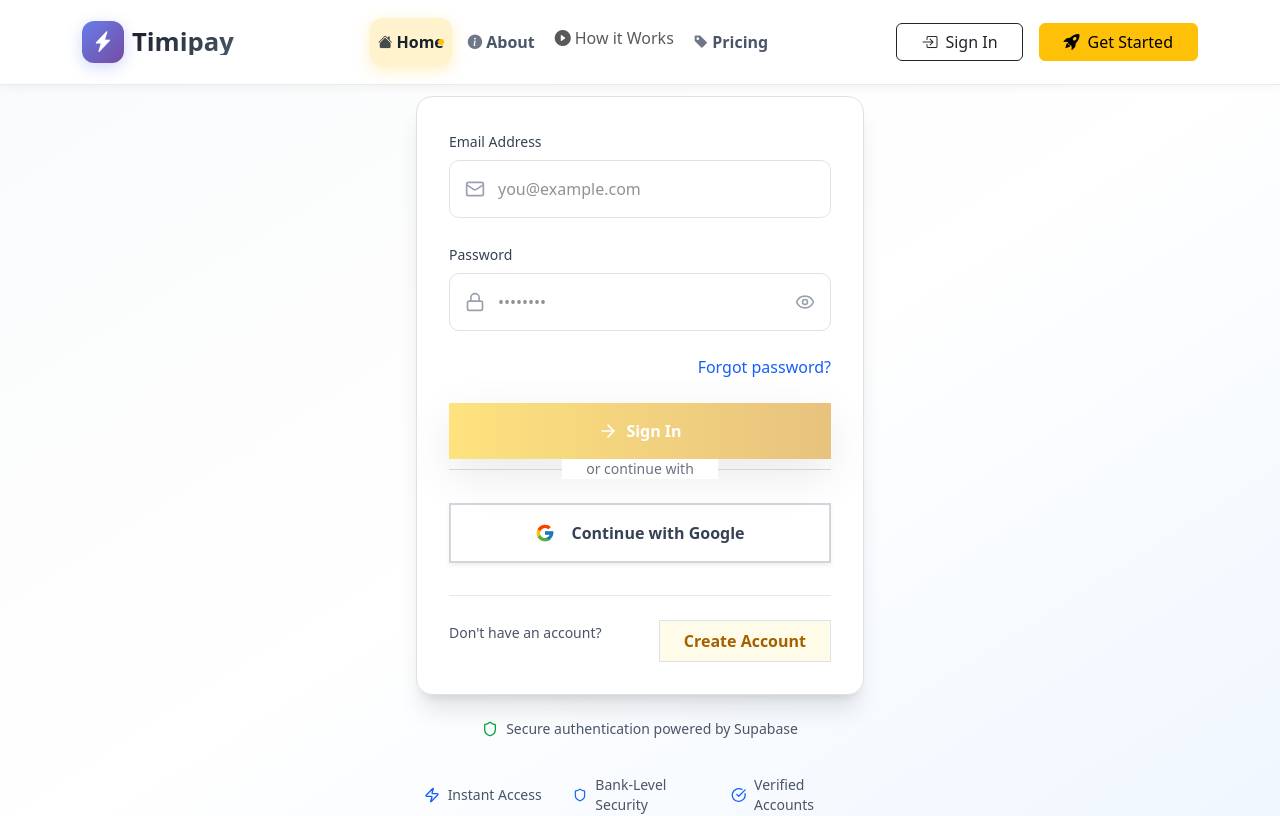
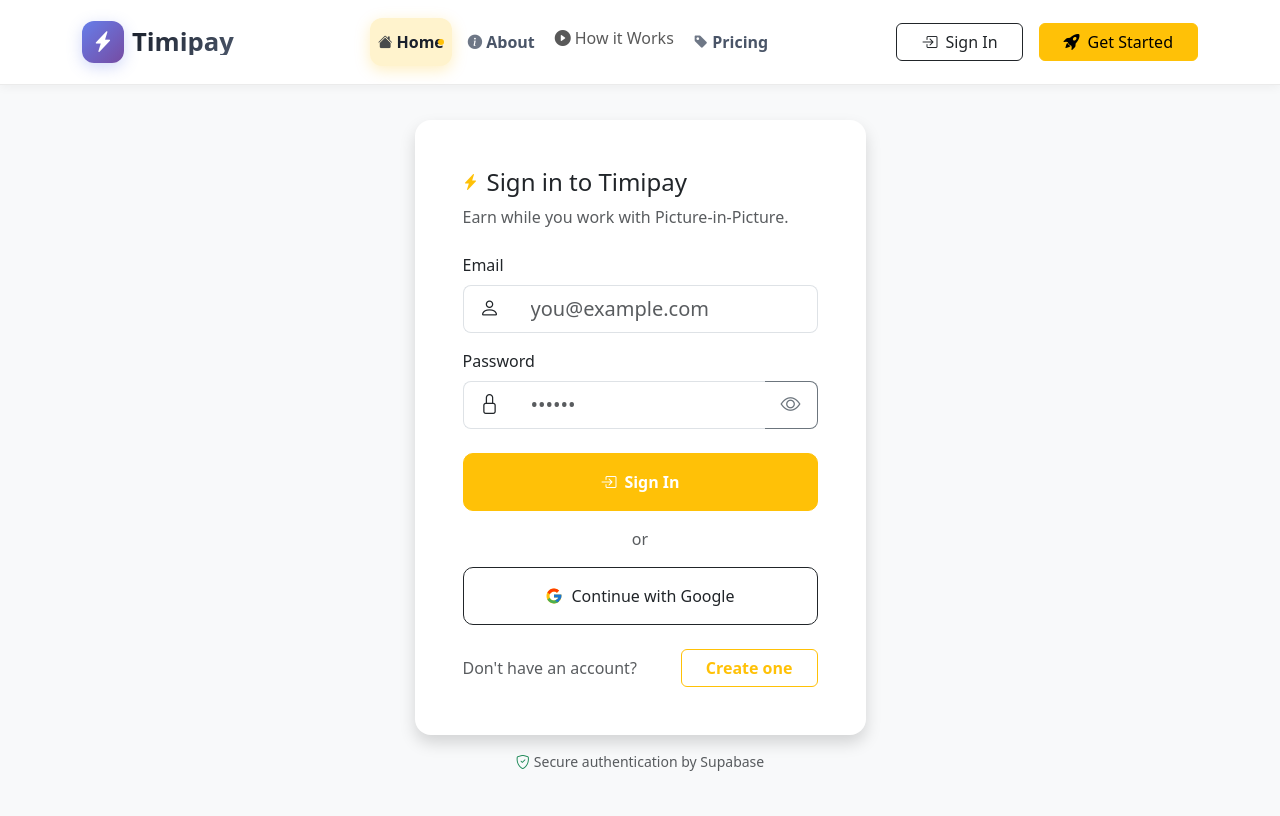
Before and after one commit to Ayoubzzz1/timipay, a React (Vite) app: page /signin in a window 1280 px wide. Shown: the top 816 px of the page. Built offline with nearby package versions, Linux system fonts and the light colour scheme.

Commit message:
update auth

```diff
--- a/src/Pages/user/Auth.jsx
+++ b/src/Pages/user/Auth.jsx
@@ -1,231 +1,193 @@
 import React, { useState } from 'react'
-import { Mail, Lock, Eye, EyeOff, Zap, ArrowRight, AlertCircle, Shield, Loader2, CheckCircle } from 'lucide-react'
+import { useNavigate, Link } from 'react-router-dom'
 import Guestnavbar from '../../compoents/Navbars/Guestnavbar'
 import Footer from '../../compoents/Footer/Footer'
+import { supabase } from '../../lib/supabaseClient'
+import toast from 'react-hot-toast'
 
 function Auth() {
+  const navigate = useNavigate()
   const [email, setEmail] = useState('')
   const [password, setPassword] = useState('')
   const [error, setError] = useState('')
   const [showPassword, setShowPassword] = useState(false)
-  const [loading, setLoading] = useState(false)
-  const [emailFocused, setEmailFocused] = useState(false)
-  const [passwordFocused, setPasswordFocused] = useState(false)
-  const [emailValid, setEmailValid] = useState(false)
-  const [success, setSuccess] = useState(false)
-
-  const validateEmail = (email) => {
-    const regex = /^[^\s@]+@[^\s@]+\.[^\s@]+$/
-    return regex.test(email)
-  }
-
-  const handleEmailChange = (value) => {
-    setEmail(value)
-    setEmailValid(validateEmail(value))
-  }
 
   const onSubmit = (e) => {
     e.preventDefault()
     setError('')
-
     if (!email || !password) {
       setError('Email and password are required')
       return
     }
-
-    if (!validateEmail(email)) {
-      setError('Please enter a valid email address')
+    const t = toast.loading('Signing you in...')
+    supabase.auth.signInWithPassword({ email, password })
+      .then(({ error }) => {
+        if (error) {
+          setError(error.message)
+          toast.error(error.message, { id: t })
           return
         }
-
-    setLoading(true)
-
-    // Simulate authentication
-    setTimeout(() => {
-      setLoading(false)
-      setSuccess(true)
-      setError('')
-    }, 2000)
+        toast.success('Signed in successfully', { id: t })
+        navigate('/dashboard')
+      })
+      .catch((err) => {
+        setError(err.message)
+        toast.error(err.message, { id: t })
+      })
   }
 
-  const signInWithGoogle = () => {
-    alert('Google sign-in would open here')
+  const signInWithGoogle = async () => {
+    const t = toast.loading('Opening Google sign-in...')
+    try {
+      const siteUrl = (import.meta.env.VITE_SITE_URL || window.location.origin).replace(/\/$/, '')
+      const { data, error } = await supabase.auth.signInWithOAuth({
+        provider: 'google',
+        options: {
+          redirectTo: `${siteUrl}/auth/popup-complete`,
+          skipBrowserRedirect: true,
+        }
+      })
+      if (error) {
+        toast.error(error.message, { id: t })
+        return
+      }
+      if (data?.url) {
+        const width = 500
+        const height = 650
+        const left = Math.max(0, Math.floor(window.screenX + (window.outerWidth - width) / 2))
+        const top = Math.max(0, Math.floor(window.screenY + (window.outerHeight - height) / 2))
+        const popup = window.open(
+          data.url,
+          'googleOAuthPopup',
+          `toolbar=no, location=no, status=no, menubar=no, scrollbars=yes, resizable=yes, width=${width}, height=${height}, top=${top}, left=${left}`
+        )
+
+        // Listen for completion message from popup
+        const onMessage = async (e) => {
+          if (!e?.data || e.data.type !== 'supabase-oauth-complete') return
+          window.removeEventListener('message', onMessage)
+          try { popup && popup.close() } catch (_) {}
+          const { data: userData } = await supabase.auth.getUser()
+          if (userData?.user) {
+            toast.success('Signed in successfully', { id: t })
+            // Start the registration at Step 1, but with oauth=google so email/password & verification are skipped
+            navigate('/signup?oauth=google')
+          } else {
+            toast.dismiss(t)
+          }
+        }
+        window.addEventListener('message', onMessage)
+        // Fallback: safety dismissal after 20s
+        setTimeout(() => { toast.dismiss(t); window.removeEventListener('message', onMessage) }, 20000)
+      } else {
+        toast.dismiss(t)
+      }
+    } catch (e) {
+      toast.error(e.message || 'Could not open Google sign-in', { id: t })
+    }
   }
 
   return (
     <>
       <Guestnavbar />
-      <div className="min-h-screen bg-gradient-to-br from-gray-50 via-white to-blue-50 py-12 px-4 sm:px-6 lg:px-8 mt-5">
-      <div className="max-w-md mx-auto">
-        {/* Header */}
 
-
-        {/* Main Card */}
-        <div className="bg-white rounded-2xl shadow-xl border border-gray-100 overflow-hidden">
-          <div className="p-8">
-            {/* Success Alert */}
-            {success && (
-              <div className="mb-6 bg-green-50 border border-green-200 rounded-lg p-4">
-                <div className="flex items-start gap-3">
-                  <CheckCircle className="w-5 h-5 text-green-600 flex-shrink-0 mt-0.5" />
-                  <div>
-                    <h3 className="text-sm font-semibold text-green-800">Success!</h3>
-                    <p className="text-sm text-green-700 mt-1">You've been signed in successfully</p>
+      <section className="bg-light py-5 mt-5">
+        <div className="container py-4">
+          <div className="row justify-content-center">
+            <div className="col-12 col-sm-10 col-md-8 col-lg-6 col-xl-5">
+              <div className="card border-0 shadow" style={{ borderRadius: 16 }}>
+                <div className="card-body p-3 p-md-4 p-lg-5">
+                  <div className="d-flex align-items-center gap-2 mb-2">
+                    <i className="bi bi-lightning-charge-fill text-warning"></i>
+                    <h2 className="h4 mb-0">Sign in to Timipay</h2>
+                  </div>
+                  <p className="text-muted mb-4">Earn while you work with Picture‑in‑Picture.</p>
+                  {/* Handle oauth=google redirect: if session exists, go to dashboard; else send to signup interests */}
+                  {(() => {
+                    const search = new URLSearchParams(window.location.search)
+                    const oauth = search.get('oauth')
+                    if (oauth === 'google') {
+                      supabase.auth.getUser().then(async ({ data }) => {
+                        const u = data?.user
+                        if (!u) return
+                        try {
+                          const { data: exists } = await supabase
+                            .from('data_user')
+                            .select('id')
+                            .eq('id', u.id)
+                            .maybeSingle()
+                          if (exists) {
+                            navigate('/dashboard')
+                          } else {
+                            navigate('/signup?oauth=google')
+                          }
+                        } catch (_) {
+                          navigate('/dashboard')
+                        }
+                      })
+                    }
+                    return null
+                  })()}
+                  {error && (
+                    <div className="alert alert-danger py-2 d-flex align-items-center gap-2">
+                      <i className="bi bi-exclamation-triangle-fill"></i>
+                      <span>{error}</span>
+                    </div>
+                  )}
+                  <form onSubmit={onSubmit}>
+                    <div className="mb-3">
+                      <label className="form-label fw-medium">Email</label>
+                      <div className="input-group input-group-lg">
+                        <span className="input-group-text bg-white border-end-0">
+                          <i className="bi bi-person"></i>
+                        </span>
+                        <input
+                          type="email"
+                          className="form-control border-start-0"
+                          value={email}
+                          onChange={(e) => setEmail(e.target.value)}
+                          placeholder="you@example.com"
+                        />
                       </div>
                     </div>
-              </div>
-            )}
-
-            {/* Error Alert */}
-            {error && (
-              <div className="mb-6 bg-red-50 border border-red-200 rounded-lg p-4 animate-shake">
-                <div className="flex items-start gap-3">
-                  <AlertCircle className="w-5 h-5 text-red-600 flex-shrink-0 mt-0.5" />
-                  <div>
-                    <h3 className="text-sm font-semibold text-red-800">Authentication Error</h3>
-                    <p className="text-sm text-red-700 mt-1">{error}</p>
-                  </div>
-                </div>
-              </div>
-            )}
-
-            <div className="space-y-6">
-              {/* Email Field */}
-              <div>
-                <label className="block text-sm font-medium text-gray-700 mb-2">
-                  Email Address
-                </label>
-                <div className="relative">
-                  <div className={`absolute inset-y-0 left-0 pl-4 flex items-center pointer-events-none transition-colors ${
-                    emailFocused ? 'text-blue-600' : 'text-gray-400'
-                  }`}>
-                    <Mail className="w-5 h-5" />
-                  </div>
-                  <input
-                    type="email"
-                    value={email}
-                    onChange={(e) => handleEmailChange(e.target.value)}
-                    onFocus={() => setEmailFocused(true)}
-                    onBlur={() => setEmailFocused(false)}
-                    placeholder="you@example.com"
-                    className={`w-full pl-12 pr-12 py-3 border rounded-lg focus:ring-2 focus:ring-blue-500 focus:border-transparent transition-all ${
-                      emailFocused ? 'border-blue-500 shadow-sm' : 'border-gray-300'
-                    } ${email && !emailValid ? 'border-red-300' : ''}`}
-                  />
-                  {email && emailValid && (
-                    <div className="absolute inset-y-0 right-0 pr-4 flex items-center">
-                      <CheckCircle className="w-5 h-5 text-green-600" />
-                    </div>
-                  )}
-                </div>
-                {email && !emailValid && (
-                  <p className="mt-1.5 text-sm text-red-600 flex items-center gap-1">
-                    <AlertCircle className="w-4 h-4" />
-                    Please enter a valid email address
-                  </p>
-                )}
-              </div>
-
-              {/* Password Field */}
-              <div>
-                <label className="block text-sm font-medium text-gray-700 mb-2">
-                  Password
-                </label>
-                <div className="relative">
-                  <div className={`absolute inset-y-0 left-0 pl-4 flex items-center pointer-events-none transition-colors ${
-                    passwordFocused ? 'text-blue-600' : 'text-gray-400'
-                  }`}>
-                    <Lock className="w-5 h-5" />
-                  </div>
+                    <div className="mb-3">
+                      <label className="form-label fw-medium">Password</label>
+                      <div className="input-group input-group-lg">
+                        <span className="input-group-text bg-white border-end-0">
+                          <i className="bi bi-lock"></i>
+                        </span>
                         <input
                           type={showPassword ? 'text' : 'password'}
+                          className="form-control border-start-0 border-end-0"
                           value={password}
                           onChange={(e) => setPassword(e.target.value)}
-                    onFocus={() => setPasswordFocused(true)}
-                    onBlur={() => setPasswordFocused(false)}
-                    onKeyDown={(e) => e.key === 'Enter' && onSubmit(e)}
-                    placeholder="••••••••"
-                    className={`w-full pl-12 pr-12 py-3 border rounded-lg focus:ring-2 focus:ring-blue-500 focus:border-transparent transition-all ${
-                      passwordFocused ? 'border-blue-500 shadow-sm' : 'border-gray-300'
-                    }`}
+                          placeholder="••••••"
                         />
                         <button
                           type="button"
-                    onClick={() => setShowPassword(!showPassword)}
-                    className="absolute inset-y-0 right-0 pr-4 flex items-center text-gray-400 hover:text-gray-600 transition-colors"
+                          className="btn btn-outline-secondary border-start-0"
+                          onClick={() => setShowPassword(v => !v)}
+                          aria-label={showPassword ? 'Hide password' : 'Show password'}
                         >
-                    {showPassword ? <EyeOff className="w-5 h-5" /> : <Eye className="w-5 h-5" />}
+                          <i className={`bi ${showPassword ? 'bi-eye-slash' : 'bi-eye'}`}></i>
                         </button>
                       </div>
-                {password && (
-                  <div className="mt-2">
-                    <div className="flex gap-1">
-                      {[1, 2, 3, 4].map((i) => (
-                        <div
-                          key={i}
-                          className={`h-1 flex-1 rounded-full transition-colors ${
-                            password.length >= i * 2
-                              ? password.length >= 8 ? 'bg-green-500' : 'bg-yellow-500'
-                              : 'bg-gray-200'
-                          }`}
-                        />
-                      ))}
                     </div>
-                    <p className="text-xs text-gray-600 mt-1">
-                      Password strength: {password.length >= 8 ? 'Strong' : password.length >= 4 ? 'Medium' : 'Weak'}
-                    </p>
-                  </div>
-                )}
-              </div>
-
-              {/* Forgot Password Link */}
-              <div className="flex items-center justify-end">
-                <button
-                  type="button"
-                  onClick={() => alert('Password reset would be handled here')}
-                  className="text-sm text-blue-600 hover:text-blue-700 font-medium transition-colors"
-                >
-                  Forgot password?
+                    <div className="d-grid mt-4">
+                      <button type="submit" className="btn btn-warning text-white py-3 fw-semibold hover-lift" style={{ borderRadius: 10 }}>
+                        <i className="bi bi-box-arrow-in-right me-2"></i>
+                        Sign In
                       </button>
                     </div>
-
-              {/* Sign In Button */}
-              <button
-                type="button"
-                onClick={onSubmit}
-                disabled={loading || !emailValid || !password}
-                className="w-full bg-gradient-to-r from-yellow-400 to-yellow-600 text-white font-semibold py-3 rounded-lg hover:from-yellow-500 hover:to-yellow-700 transition-all transform hover:scale-[1.02] active:scale-[0.98] disabled:opacity-50 disabled:cursor-not-allowed disabled:hover:scale-100 flex items-center justify-center gap-2 shadow-lg"
-              >
-                {loading ? (
-                  <>
-                    <Loader2 className="w-5 h-5 animate-spin" />
-                    Signing In...
-                  </>
-                ) : (
-                  <>
-                    <ArrowRight className="w-5 h-5" />
-                    Sign In
-                  </>
-                )}
-              </button>
-
-              {/* Divider */}
-              <div className="relative">
-                <div className="absolute inset-0 flex items-center">
-                  <div className="w-full border-t border-gray-300"></div>
-                </div>
-                <div className="relative flex justify-center text-sm">
-                  <span className="px-4 bg-white text-gray-500 font-medium">or continue with</span>
-                </div>
-              </div>
-
-              {/* Google Sign In */}
+                    <div className="text-center my-3 text-muted">or</div>
+                    <div className="d-grid">
                       <button
                         type="button"
                         onClick={signInWithGoogle}
-                className="w-full bg-white border-2 border-gray-300 text-gray-700 font-semibold py-3 rounded-lg hover:bg-gray-50 hover:border-gray-400 transition-all transform hover:scale-[1.02] active:scale-[0.98] flex items-center justify-center gap-3 shadow-sm"
+                        className="btn btn-outline-dark d-flex align-items-center justify-content-center gap-2 py-3 hover-lift"
+                        style={{ borderRadius: 10 }}
                       >
-                <svg xmlns="http://www.w3.org/2000/svg" width="20" height="20" viewBox="0 0 48 48">
+                        <svg xmlns="http://www.w3.org/2000/svg" width="18" height="18" viewBox="0 0 48 48">
                           <path fill="#FFC107" d="M43.611,20.083H42V20H24v8h11.303C33.876,32.91,29.32,36,24,36c-6.627,0-12-5.373-12-12 s5.373-12,12-12c3.059,0,5.842,1.154,7.961,3.039l5.657-5.657C34.046,6.053,29.268,4,24,4C12.955,4,4,12.955,4,24 s8.955,20,20,20s20-8.955,20-20C44,22.659,43.862,21.35,43.611,20.083z"/>
                           <path fill="#FF3D00" d="M6.306,14.691l6.571,4.819C14.568,16.108,18.961,12,24,12c3.059,0,5.842,1.154,7.961,3.039l5.657-5.657 C34.046,6.053,29.268,4,24,4C16.318,4,9.65,8.337,6.306,14.691z"/>
                           <path fill="#4CAF50" d="M24,44c5.246,0,10.03-2.007,13.605-5.292l-6.276-5.314C29.242,35.091,26.715,36,24,36 c-5.304,0-9.852-3.071-11.289-7.449l-6.522,5.025C9.51,39.556,16.227,44,24,44z"/>
@@ -234,57 +196,23 @@
                         Continue with Google
                       </button>
                     </div>
-
-            {/* Sign Up Link */}
-            <div className="mt-8 pt-6 border-t border-gray-200">
-              <div className="flex flex-col sm:flex-row items-center justify-between gap-3">
-                <p className="text-sm text-gray-600">Don't have an account?</p>
-                <button
-                  type="button"
-                  onClick={() => alert('Sign up page would open here')}
-                  className="px-6 py-2 bg-yellow-50 text-yellow-700 font-semibold rounded-lg hover:bg-yellow-100 transition-colors border border-yellow-200"
-                >
-                  Create Account
-                </button>
+                  </form>
+                  <div className="mt-4 d-flex flex-column flex-sm-row align-items-center justify-content-between gap-2">
+                    <p className="mb-0 text-muted text-center text-sm-start">Don't have an account?</p>
+                    <Link to="/signup" className="btn btn-outline-warning fw-semibold px-4">
+                      Create one
+                    </Link>
+                  </div>
+                </div>
+              </div>
+              <div className="text-center mt-3 text-muted small">
+                <i className="bi bi-shield-check me-1 text-success"></i>
+                Secure authentication by Supabase
               </div>
             </div>
           </div>
         </div>
-
-        {/* Security Badge */}
-        <div className="mt-6 text-center">
-          <div className="inline-flex items-center gap-2 text-sm text-gray-600">
-            <Shield className="w-4 h-4 text-green-600" />
-            <span>Secure authentication powered by Supabase</span>
-          </div>
-        </div>
-
-        {/* Features */}
-        <div className="mt-8 grid grid-cols-1 sm:grid-cols-3 gap-4">
-          {[
-            { icon: Zap, text: 'Instant Access' },
-            { icon: Shield, text: 'Bank-Level Security' },
-            { icon: CheckCircle, text: 'Verified Accounts' }
-          ].map((feature, index) => (
-            <div key={index} className="flex items-center justify-center gap-2 text-sm text-gray-600">
-              <feature.icon className="w-4 h-4 text-blue-600" />
-              <span>{feature.text}</span>
-            </div>
-          ))}
-        </div>
-      </div>
-
-      <style>{`
-        @keyframes shake {
-          0%, 100% { transform: translateX(0); }
-          25% { transform: translateX(-10px); }
-          75% { transform: translateX(10px); }
-        }
-        .animate-shake {
-          animation: shake 0.4s ease-in-out;
-        }
-      `}</style>
-      </div>
+      </section>
       <Footer />
     </>
   )
```
Lines whose indentation alone changed are shown as unchanged.
